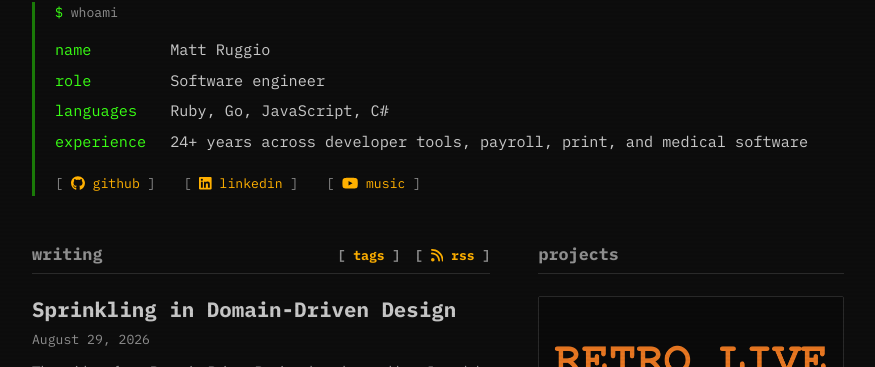
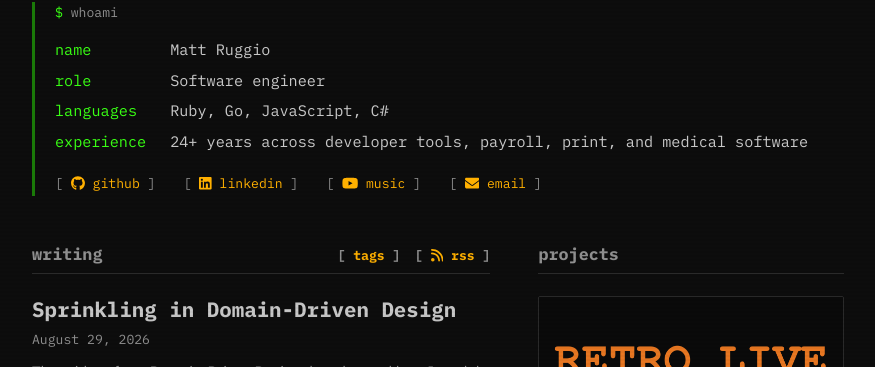
Before and after one commit to mattruggio/mattruggio.github.io, a Jekyll site: the page built from index.md, in a window 1280 px wide. Shown: the part 183-550 px from the top of the page, without its empty margins (202-1077 px from the left). Built offline with Jekyll 4.4.1, drawn with Linux system fonts in a browser that asks for light colours.

Commit message:
Add an email link to the home page links row
Rounds out the contact options for readers who use neither GitHub nor
LinkedIn. The address is an alias on this domain rather than a personal
mailbox, since a published address cannot be withdrawn once harvesters
have it but an alias can be rotated. Kept as a top-level key so it stays
out of the metadata jekyll-seo-tag generates from author.email.

Co-authored-by: Copilot <223556219+Copilot@users.noreply.github.com>
Copilot-Session: 331777e1-38da-4439-9766-a421efdafcb4

```diff
--- a/_config.yml
+++ b/_config.yml
@@ -103,6 +103,14 @@ linkedin_url: "https://www.linkedin.com/in/mattruggio"
 # Leave empty to hide the link.
 youtube_url: "https://music.youtube.com/@mattruggio"
 
+# Contact address, rendered as [ email ] in the whoami links row. Deliberately an
+# alias on this site's own domain rather than a personal mailbox: a published
+# address cannot be withdrawn once harvesters have it, whereas an alias can be
+# rotated or retired without disturbing anything else. Left out of `author.email`
+# above so it stays a presentation choice and never reaches generated metadata.
+# Leave empty to hide the link.
+email: "matt@rugg.io"
+
 # This repository, linked as [ source ] in the footer. Kept separate from
 # github_username because it points at the site's own source rather than at the
 # profile, and the two are meaningfully different destinations. Only worth showing
--- a/_layouts/home.html
+++ b/_layouts/home.html
@@ -19,6 +19,9 @@ layout: default
       {%- endif %}
       {%- if site.youtube_url and site.youtube_url != '' %}
       <a href="{{ site.youtube_url }}" target="_blank" rel="noopener">{% include icons/youtube.svg %}music</a>
+      {%- endif %}
+      {%- if site.email and site.email != '' %}
+      <a href="mailto:{{ site.email }}">{% include icons/envelope.svg %}email</a>
       {%- endif %}
     </p>
   </section>
```
Also changed, not shown: _includes/icons/LICENSE.md (+1 -1 lines), _includes/icons/envelope.svg (added).
